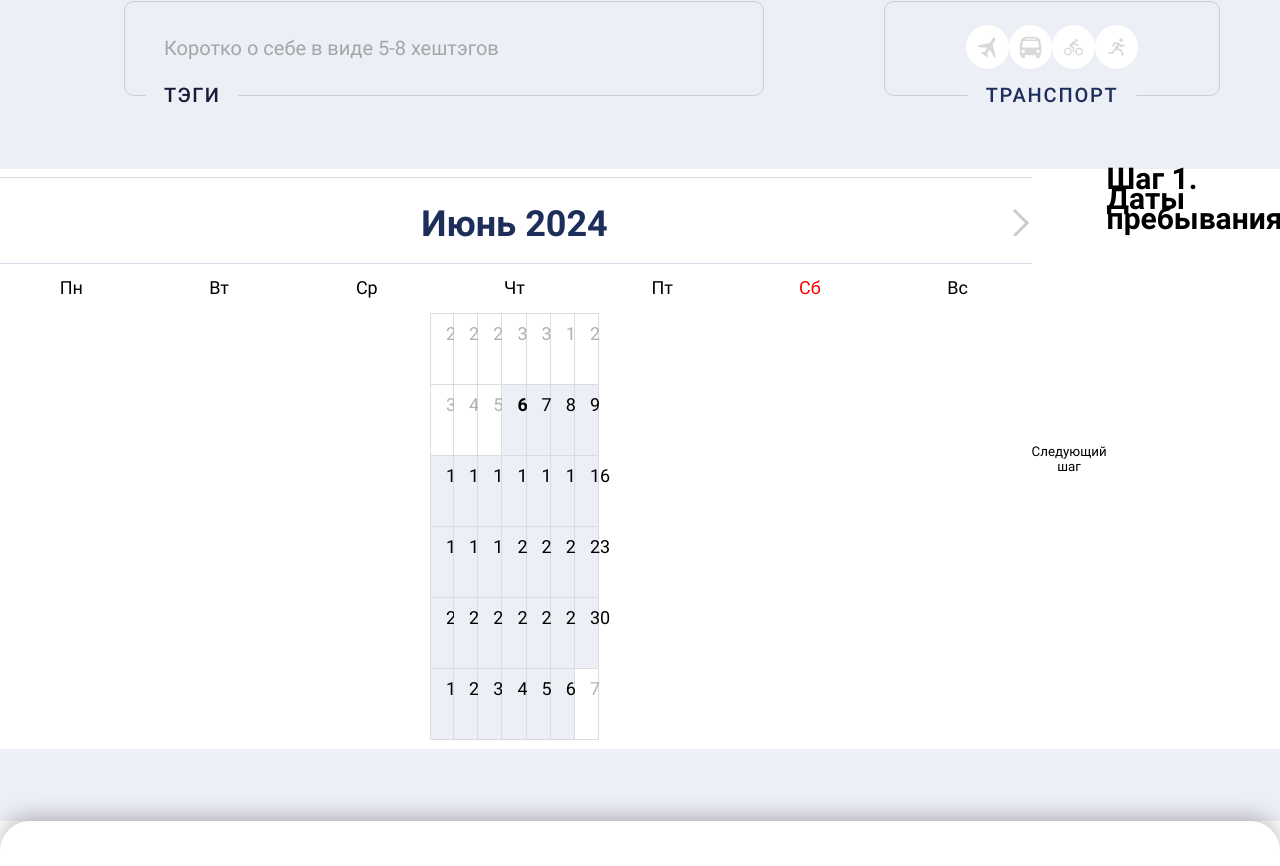
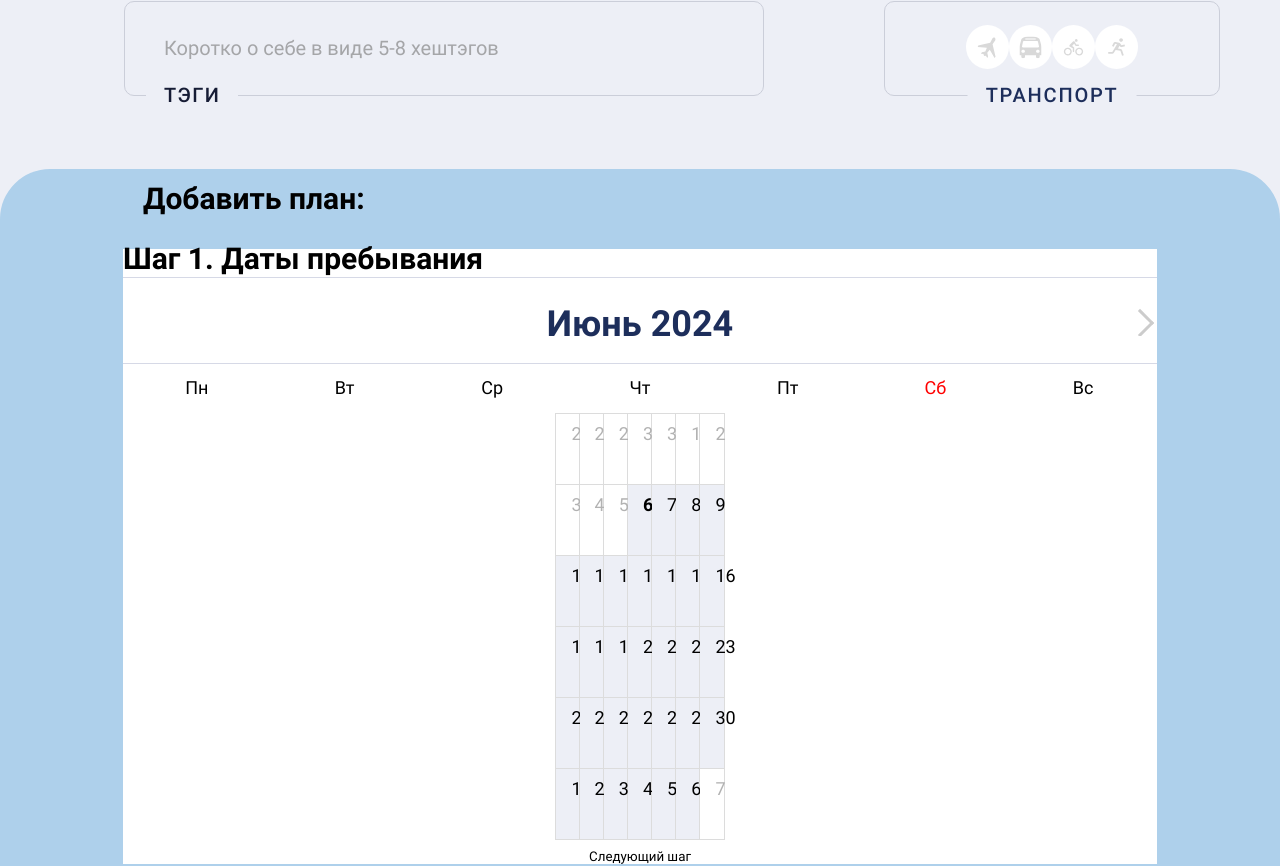
Before and after one commit to FeHixX/Project-LetsGo, a Next.js app: page /directions in a window 1280 px wide. Shown: the part 423-1289 px from the top of the page. Built offline with nearby package versions, Linux system fonts and the light colour scheme.

Commit message:
add: style multiForm

```diff
--- /dev/null
+++ b/src/components/formNavigation/formNavigation.module.scss
@@ -0,0 +1,40 @@
+@use "@styles/func";
+@use "@styles/mixins";
+@use "@styles/variables";
+
+.root {
+
+// components/MenuNavigation.module.scss
+.menuList {
+  list-style: none;
+  padding: 0;
+  margin: 0;
+
+  li {
+    display: flex;
+    align-items: center;
+    font-size: 16px;
+    font-weight: bold;
+    margin-bottom: 10px;
+    color: #888;
+    cursor: pointer;
+
+    &.active {
+      color: #000;
+    }
+  }
+}
+
+.bullet {
+  width: 8px;
+  height: 8px;
+  border-radius: 50%;
+  background-color: #dcdcdc;
+  margin-right: 10px;
+
+  .menuList li.active & {
+    background-color: #1d3557;
+  }
+}
+
+}
--- /dev/null
+++ b/src/components/formNavigation/formNavigation.tsx
@@ -0,0 +1,36 @@
+import React, { FC } from 'react';
+import styles from './formNavigation.module.scss';
+import classNames from 'classnames'
+import { FormNavigationProps } from './formNavigation.types';
+
+const FormNavigation: FC<FormNavigationProps> = ({ currentStep, setStep, className }) => {
+  const rootClassName = classNames(styles.root, className)
+  return (
+    <div className={rootClassName}>
+    <nav className={styles.menuNavigation}>
+      <ul>
+        <li
+          className={currentStep === 1 ? styles.active : ''}
+          onClick={() => setStep(1)}
+        >
+          ДАТЫ
+        </li>
+        <li
+          className={currentStep === 2 ? styles.active : ''}
+          onClick={() => setStep(2)}
+        >
+          МАРШРУТ
+        </li>
+        <li
+          className={currentStep === 3 ? styles.active : ''}
+          onClick={() => setStep(3)}
+        >
+          РАЗВЛЕЧЕНИЯ
+        </li>
+      </ul>
+    </nav>
+    </div>
+  );
+};
+
+export default FormNavigation;
--- /dev/null
+++ b/src/components/formNavigation/formNavigation.types.ts
@@ -0,0 +1,5 @@
+export interface FormNavigationProps {
+  className?: string
+  currentStep: number;
+  setStep: (step: number) => void;
+}
--- /dev/null
+++ b/src/components/formNavigation/index.ts
@@ -0,0 +1 @@
+export { default as FormNavigation } from './formNavigation'
--- a/src/components/multiStepForm/multiStepForm.module.scss
+++ b/src/components/multiStepForm/multiStepForm.module.scss
@@ -2,4 +2,23 @@
 @use "@styles/mixins";
 @use "@styles/variables";
 
-.root {}
+.root {
+	display: flex;
+	flex-direction: column;
+	background-color: #AED0EB;
+	align-items: center;
+	padding-top: 20px;
+	padding-bottom: 20px;
+	border-top-left-radius: 50px;
+	border-top-right-radius: 50px;
+
+	.multiStepFormTitle {
+		margin-bottom: 40px;
+		padding-left: 20px;
+	}
+
+	.multiStepForm {
+		display: flex;
+		flex-direction: column;
+	}
+}
--- a/src/components/multiStepForm/multiStepForm.tsx
+++ b/src/components/multiStepForm/multiStepForm.tsx
@@ -5,6 +5,7 @@ import { StepTwoItinerary } from '../stepTwoItinerary/stepTwoItinerary';
 import { StepThreePastime } from '../stepThreePastime/stepThreePastime';
 import StepOneDatesOfStay from '../stepOneDatesOfStay/stepOneDatesOfStay';
 import styles from './multiStepForm.module.scss';
+import classNames from 'classnames';
 
 interface FormData {
   stayDates: {
@@ -21,7 +22,8 @@ interface FormData {
   };
 }
 
-const MultiStepForm: FC = () => {
+const MultiStepForm: FC = (className) => {
+  const rootClassName = classNames(styles.root, className);
   const [step, setStep] = useState(1);
   const [formData, setFormData] = useState<FormData>({
     stayDates: { numPeople: 2, duration: 3, dates: ['2019-03-26', '2019-03-27', '2019-03-28'] },
@@ -37,11 +39,14 @@ const MultiStepForm: FC = () => {
   };
 
   return (
-    <div className={styles.multiStepForm}>
+    <section className={rootClassName}>
+      <div className={styles.multiStepForm}>
+      <h2 className={styles.multiStepFormTitle}>Добавить план:</h2>
       {step === 1 && <StepOneDatesOfStay data={formData.stayDates} updateData={updateFormData} nextStep={nextStep} />}
       {step === 2 && <StepTwoItinerary data={formData.route} updateData={updateFormData} nextStep={nextStep} prevStep={prevStep} />}
       {step === 3 && <StepThreePastime data={formData.activities} updateData={updateFormData} prevStep={prevStep} />}
-    </div>
+      </div>
+    </section>
   );
 };
 
--- a/src/components/stepOneDatesOfStay/stepOneDatesOfStay.module.scss
+++ b/src/components/stepOneDatesOfStay/stepOneDatesOfStay.module.scss
@@ -5,6 +5,7 @@
 .root {
   display: flex;
   justify-content: center;
+  flex-direction: column;
   background-color: white;
 
   :global {
--- a/src/components/stepOneDatesOfStay/stepOneDatesOfStay.tsx
+++ b/src/components/stepOneDatesOfStay/stepOneDatesOfStay.tsx
@@ -7,7 +7,7 @@ import { addMonths } from 'date-fns';
 import { ru } from 'date-fns/locale/ru';
 import 'react-datepicker/dist/react-datepicker.css';
 import styles from './stepOneDatesOfStay.module.scss';
-import { stepOneDatesOfStayProps } from './stepOnedatesOfStay.types';
+import { stepOneDatesOfStayProps } from './stepOneDatesOfStay.types';
 
 const customRu = {
   ...ru,
@@ -61,6 +61,12 @@ const StepOneDatesOfStay: FC<stepOneDatesOfStayProps> = ({ data, updateData, nex
 
   return (
     <div className={rootClassName}>
+      <div>
+      <h2>Шаг 1. Даты пребывания</h2>
+      <p></p>
+      </div>
+      <div>
+      </div>
       <div className={styles.dateWrapper}>
         <DatePicker
           selected={startDate || undefined}
@@ -77,7 +83,6 @@ const StepOneDatesOfStay: FC<stepOneDatesOfStayProps> = ({ data, updateData, nex
         />
       </div>
       <button onClick={handleNext}>Следующий шаг</button>
-      <h2>Шаг 1. Даты пребывания</h2>
     </div>
   );
 };
--- a/src/components/stepThreePastime/stepThreePastime.tsx
+++ b/src/components/stepThreePastime/stepThreePastime.tsx
@@ -6,14 +6,12 @@ export const StepThreePastime: FC<{ data: any; updateData: (data: any) => void;
   };
 
   const handleSubmit = () => {
-    // Implement form submission
     console.log('Form submitted:', data);
   };
 
   return (
     <div>
       <h2>Шаг 3. Развлечения</h2>
-      {/* Implement form fields and binding here */}
       <button onClick={handlePrev}>На шаг назад</button>
       <button onClick={handleSubmit}>Отправить</button>
     </div>
--- a/src/components/stepTwoItinerary/stepTwoItinerary.tsx
+++ b/src/components/stepTwoItinerary/stepTwoItinerary.tsx
@@ -2,7 +2,6 @@ import { FC } from 'react';
 
 export const StepTwoItinerary: FC<{ data: any; updateData: (data: any) => void; nextStep: () => void; prevStep: () => void }> = ({ data, updateData, nextStep, prevStep }) => {
   const handleNext = () => {
-    // Implement form validation if needed
     nextStep();
   };
 
@@ -13,7 +12,6 @@ export const StepTwoItinerary: FC<{ data: any; updateData: (data: any) => void;
   return (
     <div>
       <h2>Шаг 2. Маршрут</h2>
-      {/* Implement form fields and binding here */}
       <button onClick={handlePrev}>На шаг назад</button>
       <button onClick={handleNext}>Следующий шаг</button>
     </div>
```
Also changed, not shown: src/components/index.ts (+4 -3 lines), 1 other file (tests, documents, lock files or other folders).
